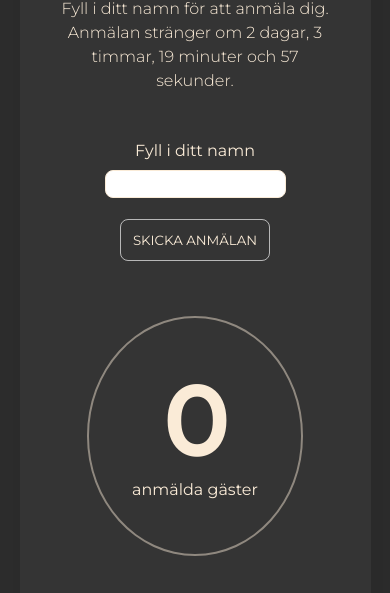
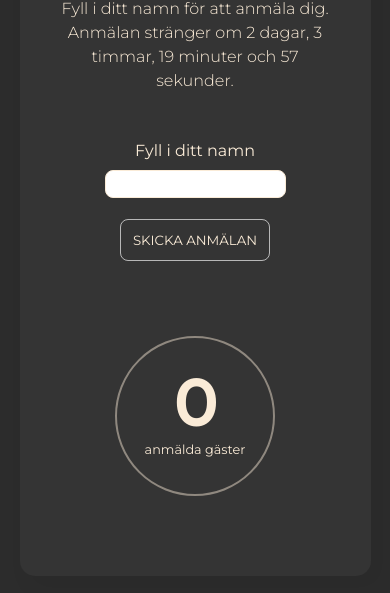
Before and after one commit to joandercim/rsvp-clean-start, a website: page public/index.html in a window 390 px wide. Shown: the part 503-1096 px from the top of the page. Drawn offline with Linux system fonts and the light colour scheme; no server answers.

Commit message:
Added responsiveness

```diff
--- a/public/css/style.css
+++ b/public/css/style.css
@@ -148,3 +148,34 @@ button {
     cursor: pointer;
     visibility: hidden;
 }
+
+@media (max-width: 995px) {
+    .square {
+        height: 12rem;
+        width: 12rem;
+    }
+
+    .square h2 {
+        font-size: 4rem;
+    }
+}
+
+@media (max-width: 767px) {
+    form {
+        width: 100%;
+        margin-bottom: 20px;
+    }
+
+    .guest-container {
+        width: 100%;
+    }
+
+    .square {
+        width: 10rem;
+        height: 10rem;
+    }
+
+    .square p {
+        font-size: .8rem;
+    }
+}
--- a/public/index.html
+++ b/public/index.html
@@ -35,7 +35,6 @@
         <p>anmälda gäster</p>
       </div>
     </div>
-    <p>Om du ångrat dig anmält dig men ångrat dig, kontakta Joacim på discord eller i teams.</p>
   </div>
 </body>
 <script src="./js/app.js" defer></script>
```
